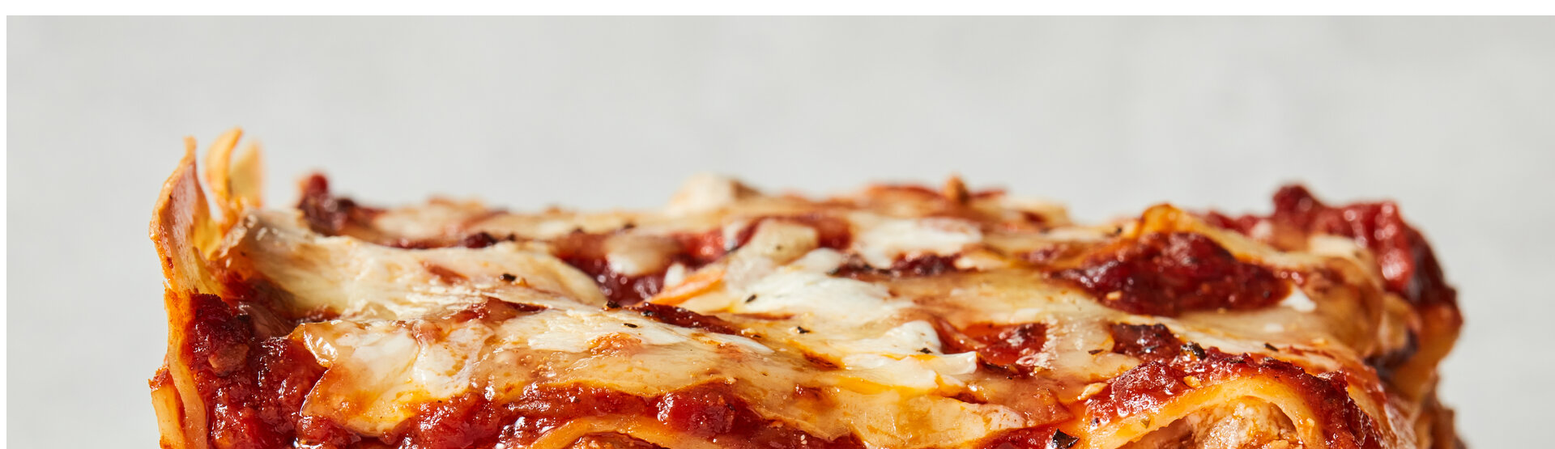
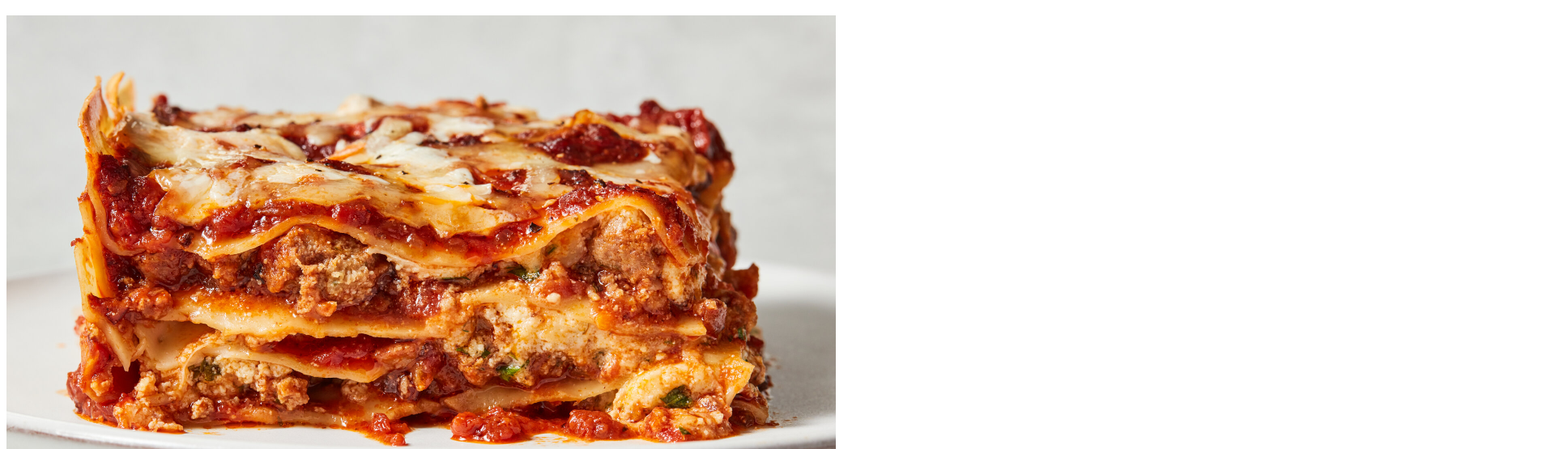
Before and after one commit to ncrossan/odin-recipes, a plain HTML site: page recipes/lasagna.html in a window 1280 px wide. Shown: the part 61-616 px from the top of the page at 81% size, 1920 px wide, since content can reach past the window. Drawn offline with Linux system fonts and the light colour scheme.

Commit message:
Resize lasagna.jpg to fit the recipe page

```diff
--- a/recipes/lasagna.html
+++ b/recipes/lasagna.html
@@ -7,7 +7,7 @@
 
 <body>
     <h1>Recipe for Lasagna</h1>
-    <img src="../images/lasagna.jpg" alt="Lasagna">
+    <img src="../images/lasagna.jpg" alt="Lasagna" height="683" width="1024">
 </body>
 
 </html>
```
